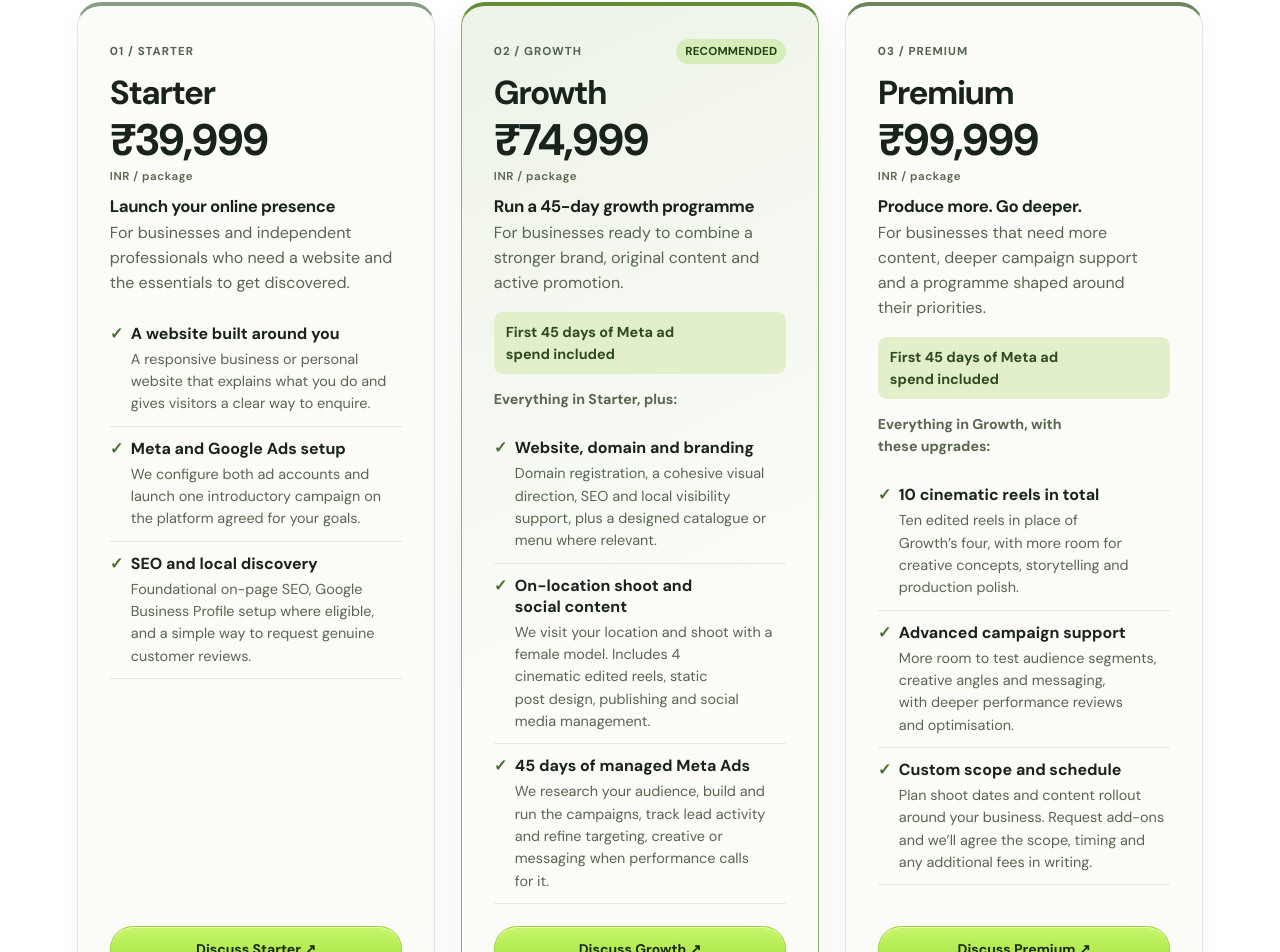
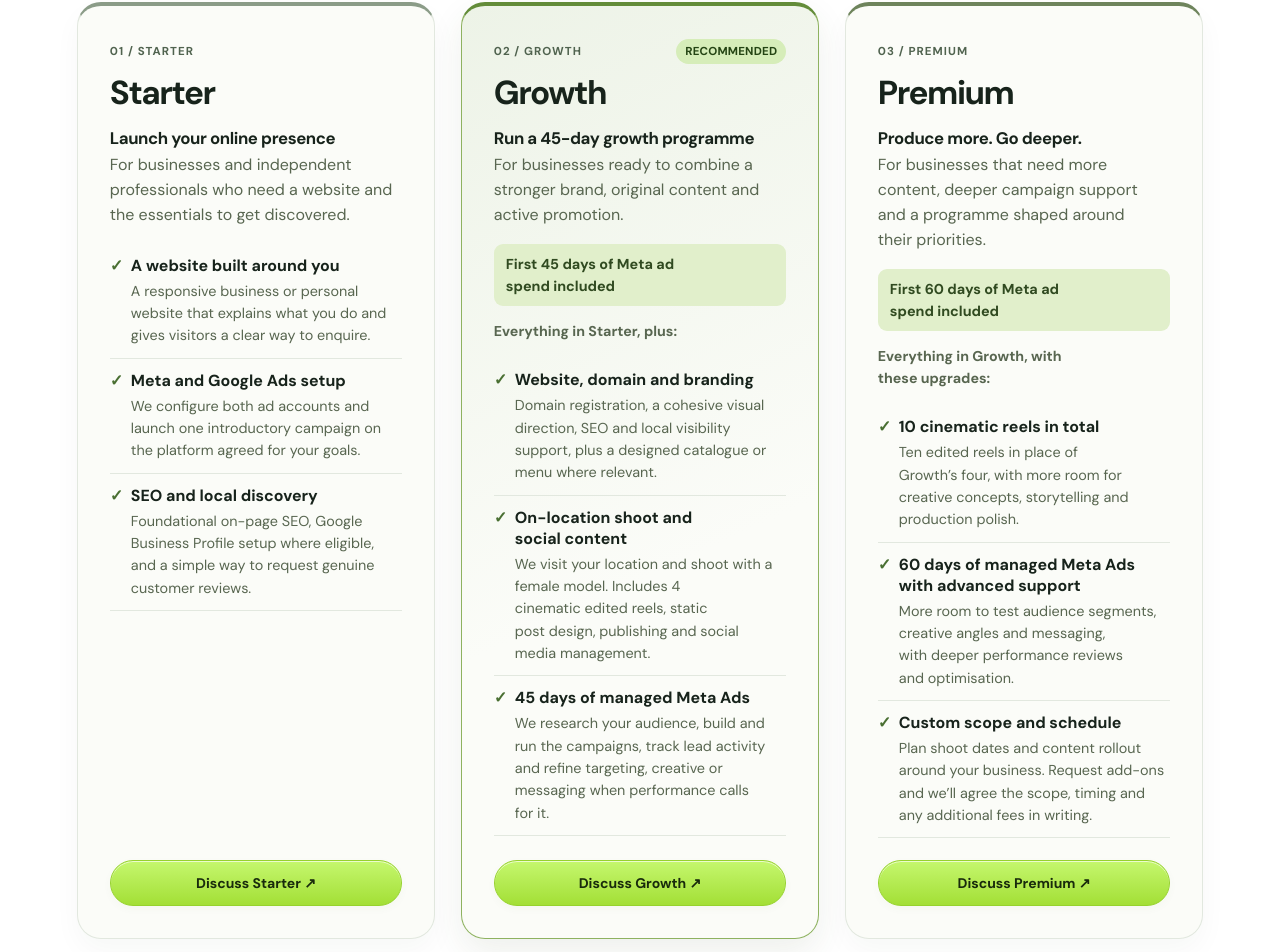
Before and after one commit to esgrowstudio/esgrowstudio, a React (Vite) app: page /pricing in a window 1280 px wide. Shown: the part 728-1680 px from the top of the page. Built offline with nearby package versions, Linux system fonts and the light colour scheme.

Commit message:
Hide package prices and extend Premium Meta Ads to 60 days

```diff
--- a/src/data/seo.js
+++ b/src/data/seo.js
@@ -17,7 +17,7 @@ const pages = {
   ],
   "/pricing": [
     "Website & Digital Marketing Packages",
-    "Compare Starter, Growth and Premium packages for websites, social media, on-location video shoots and managed Meta Ads. Plans from ₹39,999.",
+    "Compare Starter, Growth and Premium packages for websites, social media, on-location video shoots and managed Meta Ads.",
   ],
   "/about": [
     "About Our Digital Agency",
--- a/src/data/services.json
+++ b/src/data/services.json
@@ -131,7 +131,7 @@
       "Budget pacing, reporting and optimisation"
     ],
     "image": "services",
-    "note": "For standalone campaigns, ad spend is separate from agency fees. Growth and Premium include the first 45 days of Meta ad spend within the package price. Performance depends on your offer, market, creative and measurement quality.",
+    "note": "For standalone campaigns, ad spend is separate from agency fees. Growth includes the first 45 days of Meta ad spend, and Premium includes the first 60 days. Performance depends on your offer, market, creative and measurement quality.",
     "faqs": [
       {
         "q": "Do you guarantee sales or ROAS?",
--- a/src/pages/PricingPage.jsx
+++ b/src/pages/PricingPage.jsx
@@ -7,7 +7,6 @@ const plans = [
   {
     id: "starter",
     name: "Starter",
-    price: "39,999",
     tagline: "Launch your online presence",
     description:
       "For businesses and independent professionals who need a website and the essentials to get discovered.",
@@ -29,7 +28,7 @@ const plans = [
   {
     id: "growth",
     name: "Growth",
-    price: "74,999",
+    adDays: 45,
     tagline: "Run a 45-day growth programme",
     description:
       "For businesses ready to combine a stronger brand, original content and active promotion.",
@@ -53,7 +52,7 @@ const plans = [
   {
     id: "premium",
     name: "Premium",
-    price: "99,999",
+    adDays: 60,
     tagline: "Produce more. Go deeper.",
     description:
       "For businesses that need more content, deeper campaign support and a programme shaped around their priorities.",
@@ -64,7 +63,7 @@ const plans = [
         "Ten edited reels in place of Growth’s four, with more room for creative concepts, storytelling and production polish.",
       ],
       [
-        "Advanced campaign support",
+        "60 days of managed Meta Ads with advanced support",
         "More room to test audience segments, creative angles and messaging, with deeper performance reviews and optimisation.",
       ],
       [
@@ -78,7 +77,7 @@ const plans = [
 const questions = [
   {
     q: "Is the Meta ad budget included?",
-    a: "Yes. Growth’s first 45 days of Meta ad spend come out of the ₹74,999 package price. Premium inherits that 45-day inclusion. We agree the media allocation before launch. Starter includes campaign setup and launch; its media budget is separate. Spend beyond the included period is agreed separately.",
+    a: "Yes. Growth includes the first 45 days of Meta ad spend, and Premium includes the first 60 days. We agree the media allocation before launch. Starter includes campaign setup and launch; its media budget is separate. Spend beyond the included period is agreed separately.",
   },
   {
     q: "What happens if the ads aren’t bringing in leads?",
@@ -147,14 +146,11 @@ export default function PricingPage() {
                 )}
               </div>
               <h2>{plan.name}</h2>
-              <p className="package-price">
-                ₹{plan.price} <span>INR / package</span>
-              </p>
               <h3>{plan.tagline}</h3>
               <p>{plan.description}</p>
-              {plan.id !== "starter" && (
+              {plan.adDays && (
                 <p className="package-spend">
-                  First 45 days of Meta ad spend included
+                  First {plan.adDays} days of Meta ad spend included
                 </p>
               )}
               {plan.includes && (
@@ -178,8 +174,8 @@ export default function PricingPage() {
           ))}
         </div>
         <p className="packages-note">
-          All prices are in INR. We confirm deliverables, applicable taxes and
-          any optional costs in your proposal before work begins.
+          We confirm deliverables, applicable taxes and any optional costs in
+          your proposal before work begins.
         </p>
       </section>
 
@@ -188,7 +184,7 @@ export default function PricingPage() {
         aria-labelledby="programme-title"
       >
         <div className="packages-programme-inner">
-          <p className="eyebrow">INSIDE THE 45-DAY PROGRAMME</p>
+          <p className="eyebrow">INSIDE THE CAMPAIGN PROGRAMME</p>
           <h2 id="programme-title">Launch. Learn. Refine.</h2>
           <p>
             Growth and Premium pair content production with active Meta campaign
```
